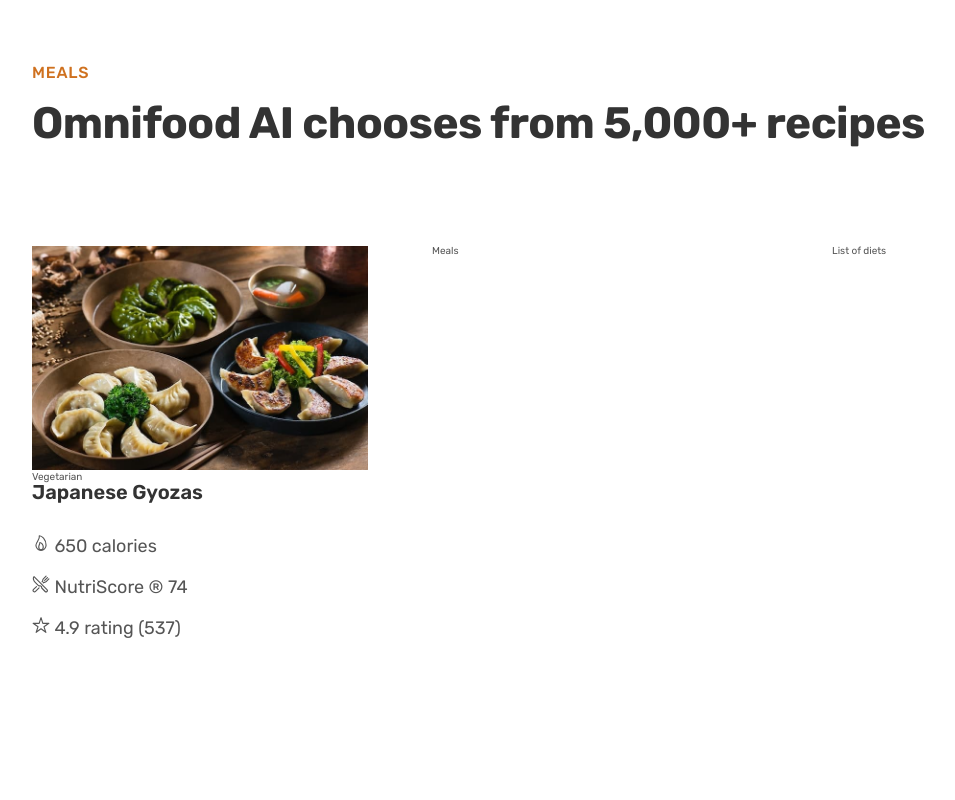
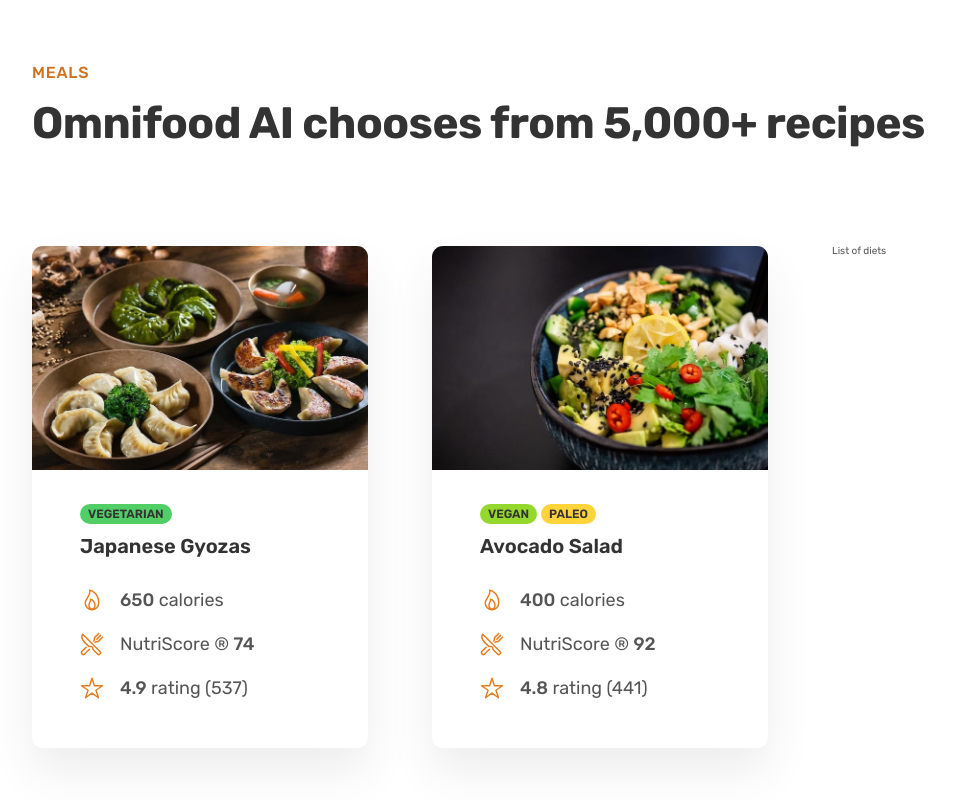
Before and after one commit to mjamecny/omnifood, a plain HTML site: page index.html in a window 1280 px wide. Shown: the part 2644-3444 px from the top of the page, without its empty margins (40-995 px from the left). Before the commit the page ends 3377 px from the top, so only its background shows below. Drawn offline with nearby package versions, Linux system fonts and the light colour scheme.

Commit message:
building the meals section - part 2

```diff
--- a/css/general.css
+++ b/css/general.css
@@ -32,6 +32,7 @@
 
 --- 04 BORDER-RADIUS ---
 default: 9px
+medium: 11px
 
 --- 05 WHITESPACE ---
 
@@ -162,3 +163,7 @@
 .margin-right-sm{
   margin-right: 1.6rem !important;
 }
+
+strong {
+  font-weight: 500;
+}
--- a/css/style.css
+++ b/css/style.css
@@ -214,6 +214,42 @@
   padding: 9.6rem 0;
 }
 
+.meal{
+  box-shadow: 0 2.4rem 4.8rem rgba(0,0,0,0.075);
+  border-radius: 11px;
+  overflow: hidden;
+}
+
+.meal-content {
+  padding: 3.2rem 4.8rem 4.8rem 4.8rem;
+}
+
+.meal-tags {
+  margin-bottom: 1.2rem;
+  display: flex;
+  gap: 0.4rem;
+}
+
+.tag {
+  display: inline-block;
+  padding: .4rem .8rem;
+  font-size: 1.2rem;
+  font-weight: 600;
+  text-transform: uppercase;
+  color: #333;
+  border-radius: 100px;
+}
+
+.tag--vegetarian{
+  background-color: #51cf66;
+}
+.tag--vegan{
+  background-color: #94d82d;
+}
+.tag--paleo{
+  background-color: #ffd43b;
+}
+
 .meal-title {
   font-size: 2rem;
   color: #333;
@@ -231,6 +267,15 @@
 
 .meal-attribute {
   font-size: 1.8rem;
+  display: flex;
+  align-items: center;
+  gap: 1.6rem;
+}
+
+.meal-icon {
+  height: 2.4rem;
+  width: 2.4rem;
+  color: #e67e22;
 }
 
 .meal-img {
--- a/index.html
+++ b/index.html
@@ -114,24 +114,51 @@
         <div class="container grid grid--3-cols">
           <div class="meal">
             <img class="meal-img" src="img/meals/meal-1.jpg" alt="Japanese Gyozas">
-            <span class="tag">Vegetarian</span>
+            <div class="meal-content">
+              <div class="meal-tags">
+                <span class="tag tag--vegetarian">Vegetarian</span>
+              </div>
               <p class="meal-title">Japanese Gyozas</p>
               <ul class="meal-attributes">
                 <li class="meal-attribute">
-                <ion-icon name="flame-outline"></ion-icon>
-                <span>650 calories</span>
+                  <ion-icon class="meal-icon" name="flame-outline"></ion-icon>
+                  <span> <strong>650</strong> calories</span>
                 </li>
                 <li class="meal-attribute">
-                <ion-icon name="restaurant-outline"></ion-icon>
-                <span>NutriScore &reg; 74</span>
+                  <ion-icon class="meal-icon" name="restaurant-outline"></ion-icon>
+                  <span>NutriScore &reg;  <strong>74</strong></span>
                 </li>
                 <li class="meal-attribute">
-                <ion-icon name="star-outline"></ion-icon>
-                <span>4.9 rating (537)</span>
+                  <ion-icon class="meal-icon" name="star-outline"></ion-icon>
+                  <span> <strong>4.9</strong> rating (537)</span>
                 </li>
               </ul>
             </div>
-          <div class="meal">Meals</div>
+          </div>
+          <div class="meal">
+            <img class="meal-img" src="img/meals/meal-2.jpg" alt="Japanese Gyozas">
+            <div class="meal-content">
+              <div class="meal-tags">
+                <span class="tag tag--vegan">Vegan</span>
+                <span class="tag tag--paleo">Paleo</span>
+              </div>
+              <p class="meal-title">Avocado Salad</p>
+              <ul class="meal-attributes">
+                <li class="meal-attribute">
+                  <ion-icon class="meal-icon" name="flame-outline"></ion-icon>
+                  <span> <strong>400</strong> calories</span>
+                </li>
+                <li class="meal-attribute">
+                  <ion-icon class="meal-icon" name="restaurant-outline"></ion-icon>
+                  <span>NutriScore &reg;  <strong>92</strong></span>
+                </li>
+                <li class="meal-attribute">
+                  <ion-icon class="meal-icon" name="star-outline"></ion-icon>
+                  <span> <strong>4.8</strong> rating (441)</span>
+                </li>
+              </ul>
+            </div>
+          </div>
           <div class="list">List of diets</div>
         </div>
       </section>
```
Lines whose indentation alone changed are shown as unchanged.
